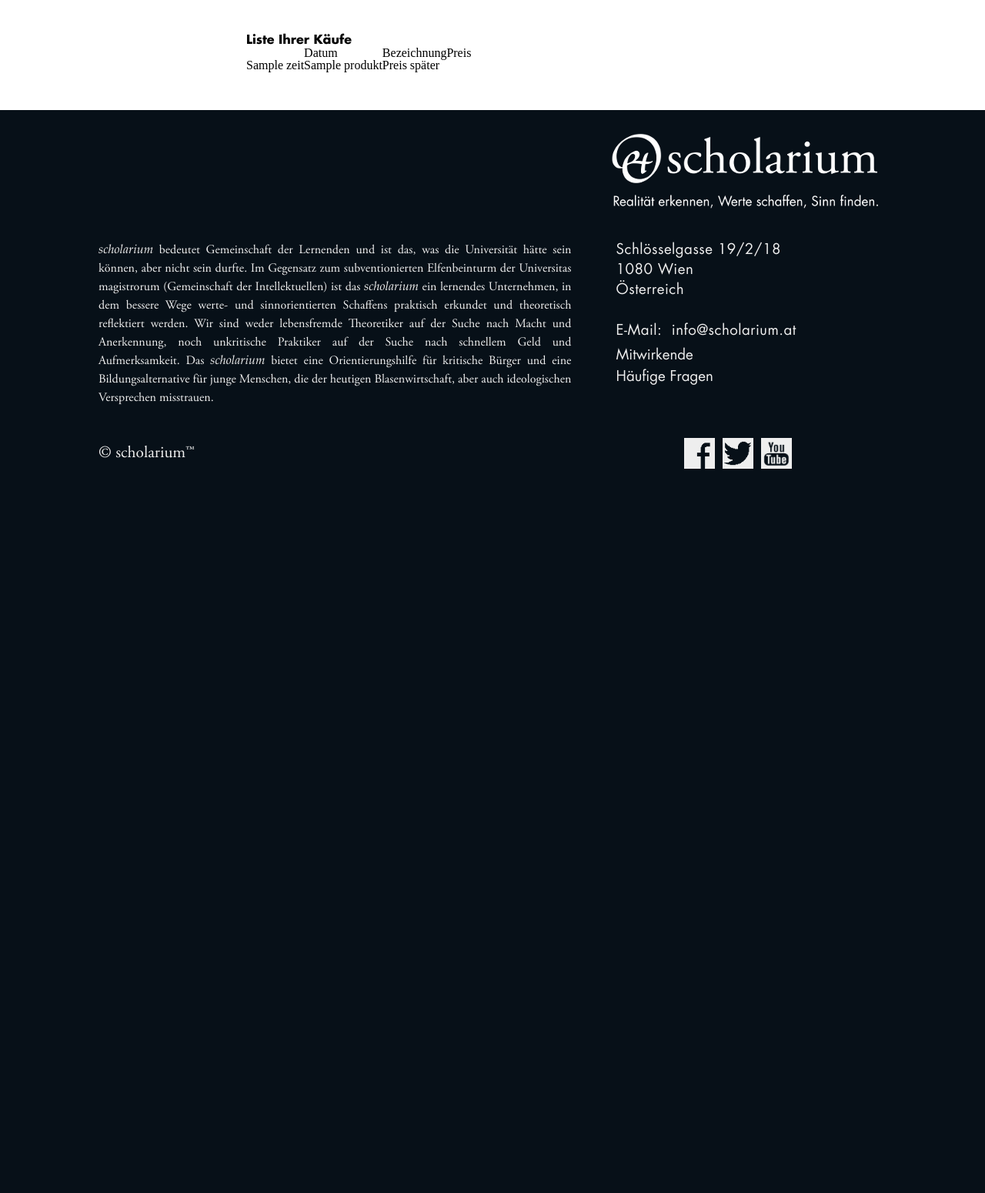
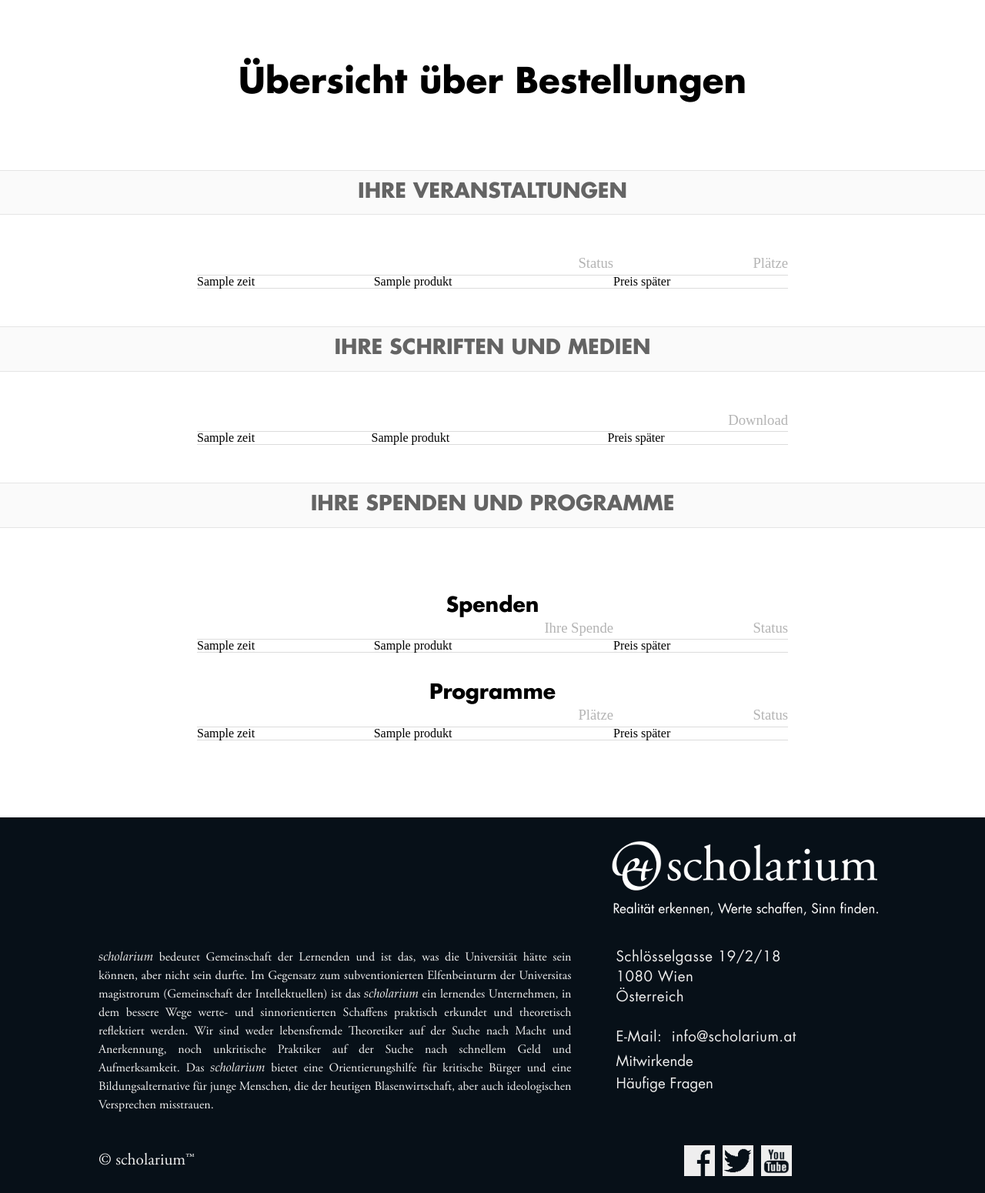
Before and after one commit to wmles/scholarium, a Django app: template warenkorb/templates/warenkorb/bestellungen.html in a window 1280 px wide. Shown: the part 270-1820 px from the top of the page at 77% size. Before the commit the page ends 879 px from the top, so only its background shows below. Run offline with Django 3.2, Linux system fonts and the light colour scheme; the template is opened without the code that fills it: most values are stand-ins (such as "Sample title", 1, 10 or a date in 2020); some libraries are stand-ins or nearby versions.

Commit message:
Warenkorb CSS

```diff
--- a/Grundgeruest/templates/Grundgeruest/ilja.html
+++ b/Grundgeruest/templates/Grundgeruest/ilja.html
@@ -20,7 +20,7 @@
       </a>
     </div>
     {% block menueleiste %}
-      <div style="background-color: blue; height: 30px</div>
+      <div style="background-color: blue; height: 30px"></div>
     {% endblock menueleiste %}
     </header>
     <div class="inhalt">
--- a/seite/static/ilja.css
+++ b/seite/static/ilja.css
@@ -127,6 +127,7 @@ body {
 
 p {
 	font-family: "Garamond", Georgia, Times, sans-serif;
+	text-align: justify;
 }
 
 ul, ol {
@@ -138,6 +139,20 @@ h1, h2, h3, h4, h5, h6 {
 	font-family: "Futura Book", Helvetica, Arial, serif;
 	font-weight: bold;
 	text-decoration: none;
+}
+
+h1 {
+	font-size: 34pt;
+	text-align: center;
+	display: block;
+	margin: 2em 0;
+	font-weight: bold;
+}
+
+h2 {
+	font-size: 20pt;
+	text-align: center;
+	margin-top: 40px;
 }
 
 span {
@@ -387,9 +402,33 @@ img.dropdown_coin {
 /*==================================================*/
 
 .inhalt {
-	width: 50%;
 	margin: 50px auto;
-	text-align: justify;
+}
+
+.container {
+	width: 60%;
+	padding: 50px 20%;
+}
+
+table {
+	width: 100%;
+}
+
+th, td {
+	border-bottom: 1px solid rgb(220,220,220);
+
+}
+
+th {
+	font-size: 14pt;
+	height: 20px;
+  padding: 5px 0;
+	color: rgb(180,180,180);
+	text-align: right;
+}
+
+td {
+	font-size: 12pt;
 }
 
 div.veranstaltungen {
@@ -447,20 +486,19 @@ div.veranstaltung p + div > img {
 }
 
 /*============== fuer detail-view, uebernommen =============*/
-.salon_seperator {
+.seperator {
 	box-shadow: 0 0 1px 0 rgba(0,0,0,0.6);
 	width: 100%;
 	text-align: center;
-	padding-top: 15px;
-	padding-bottom: 15px;
-	margin-bottom: 30px;
+	padding: 15px 0;
 	background: rgb(250,250,250);
 }
 
-.salon_seperator h1 {
+.seperator h2 {
 	font-size: 20pt;
 	color: rgba(0,0,0,0.6);
 	text-transform: uppercase;
+	margin-top: 0;
 }
 
 .salon_content {
--- a/warenkorb/templates/warenkorb/bestellungen.html
+++ b/warenkorb/templates/warenkorb/bestellungen.html
@@ -1,22 +1,84 @@
-{% extends "base.html" %}
-{% load humanize %}
+{% extends "base.html" %} {% load humanize %} {% block content %}
 
-{% block content %}
 
-<h2> Liste Ihrer Käufe </h2>
+<h1> Übersicht über Bestellungen</h1>
+<div class="seperator">
+    <h2>Ihre Veranstaltungen</h2></div>
+<div class="container">
 
     <table>
-<th>
-    <td style="color:black;">Datum</td>
-    <td style="color:black;">Bezeichnung</td>
-    <td style="color:black;">Preis</td>
-</th>
+        <tr>
+            <th/>
+            <th>Status</th>
+            <th>Plätze</th>
+        </tr>
         {% for kauf in bestellungen %}
         <tr>
-    <td style="color:black;">{{ kauf.zeit|naturaltime }}</td>
-    <td style="color:black;">{{ kauf.produkt }}</td>
-    <td style="color:black;"> Preis später </td>
+            <td>{{ kauf.zeit|naturaltime }}</td>
+            <td>{{ kauf.produkt }}</td>
+            <td> Preis später </td>
         </tr>
         {% endfor %}
     </table>
+</div>
+
+<div class="seperator">
+    <h2>Ihre Schriften und Medien</h2></div>
+<div class="container">
+
+    <table>
+        <tr>
+            <th/>
+            <th/>
+            <th>Download</th>
+        </tr>
+        {% for kauf in bestellungen %}
+        <tr>
+            <td>{{ kauf.zeit|naturaltime }}</td>
+            <td>{{ kauf.produkt }}</td>
+            <td> Preis später </td>
+        </tr>
+        {% endfor %}
+    </table>
+</div>
+
+<div class="seperator">
+    <h2>Ihre Spenden und Programme</h2></div>
+<div class="container">
+    <h2>Spenden</h2>
+
+    <table>
+        <tr>
+            <th/>
+            <th>Ihre Spende</th>
+            <th>Status</th>
+        </tr>
+        {% for kauf in bestellungen %}
+        <tr>
+            <td>{{ kauf.zeit|naturaltime }}</td>
+            <td>{{ kauf.produkt }}</td>
+            <td> Preis später </td>
+        </tr>
+        {% endfor %}
+    </table>
+
+    <h2>Programme</h2>
+
+    <table>
+        <tr>
+            <th/>
+            <th>Plätze</th>
+            <th>Status</th>
+        </tr>
+        {% for kauf in bestellungen %}
+        <tr>
+            <td>{{ kauf.zeit|naturaltime }}</td>
+            <td>{{ kauf.produkt }}</td>
+            <td> Preis später </td>
+        </tr>
+        {% endfor %}
+    </table>
+
+</div>
+
 {% endblock %}
```
Lines whose indentation alone changed are shown as unchanged.
